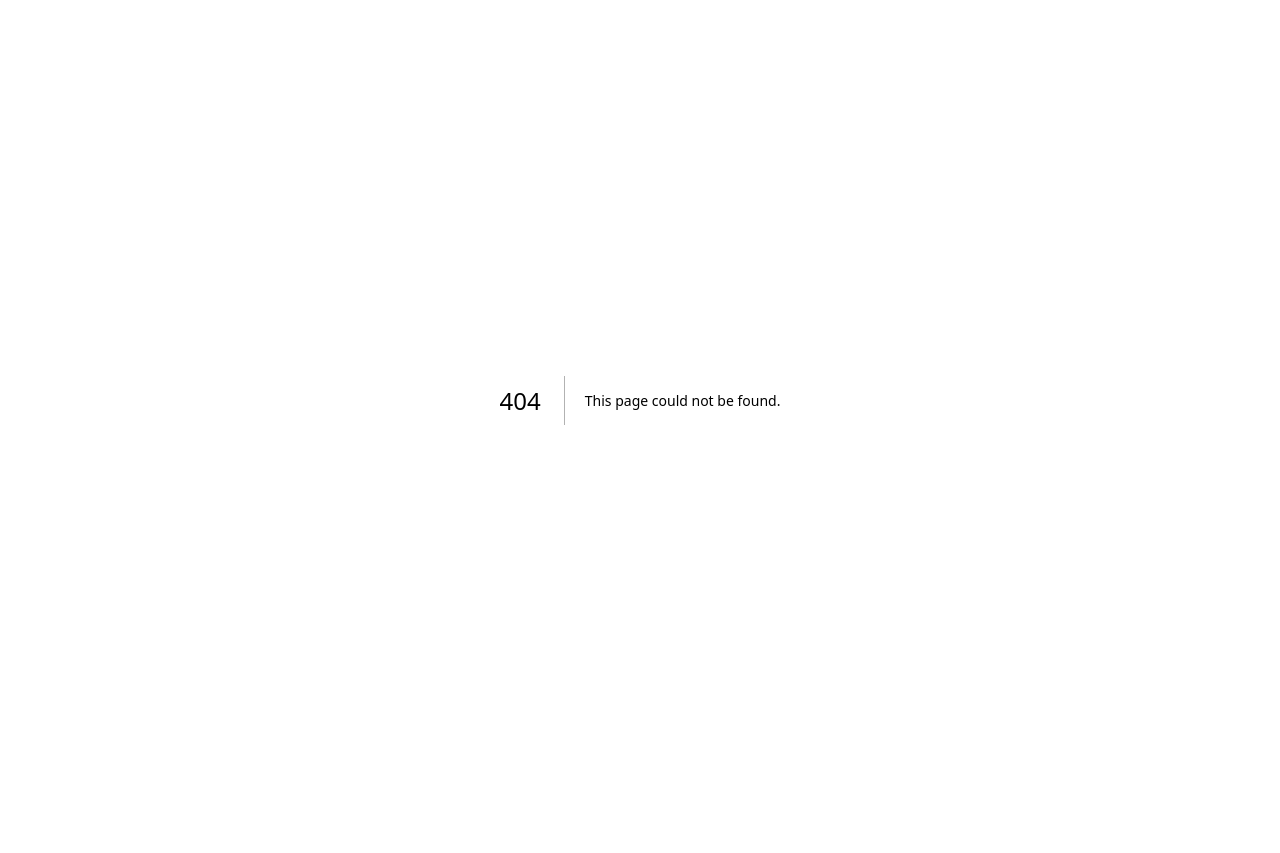
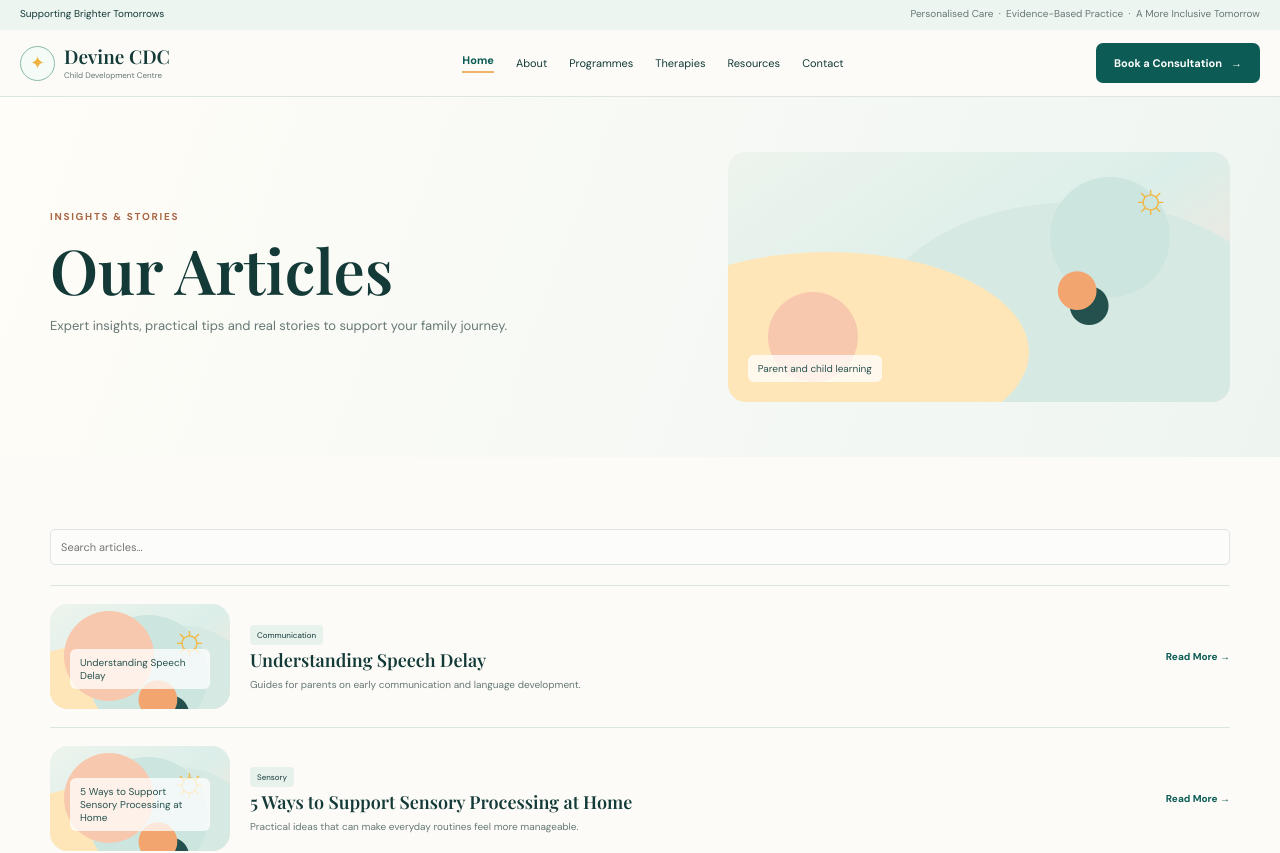
Before and after one commit to suchill03/devine-cdc-website, a Next.js app: page /blog in a window 1280 px wide. Before the commit this address had no page. Shown: the top 853 px of the page. Before the commit the page ends 800 px from the top, so only its background shows below. Built offline with nearby package versions, Linux system fonts and the light colour scheme.

Commit message:
feat: add blog listing page

```diff
--- /dev/null
+++ b/src/app/blog/page.tsx
@@ -0,0 +1,3 @@
+import {Header,Footer,PageHero,Visual,CTA} from '@/components/site';
+const articles=[['understanding-speech-delay','Understanding Speech Delay','Guides for parents on early communication and language development.','Communication'],['sensory-processing-at-home','5 Ways to Support Sensory Processing at Home','Practical ideas that can make everyday routines feel more manageable.','Sensory'],['preparing-for-school','Preparing for School: A Parent’s Guide','Simple ways to build confidence and independence before school.','School Readiness'],['aba-therapy-explained','ABA Therapy Explained','An accessible introduction to structured behavioural support.','ABA'],['building-social-skills','Building Social Skills Through Play','Ideas for making connection and participation part of play.','Social Skills']];
+export default function Blog(){return <><Header/><PageHero eyebrow="Insights & Stories" title="Our Articles" copy="Expert insights, practical tips and real stories to support your family journey." imageLabel="Parent and child learning"/><main><section className="section"><div className="container"><input className="search" placeholder="Search articles…" aria-label="Search articles"/><div className="blog-list" style={{marginTop:20}}>{articles.map(a=><a className="article-row" href={`/blog/${a[0]}`} key={a[0]}><Visual label={a[1]}/><div><small>{a[3]}</small><h3 className="serif">{a[1]}</h3><p>{a[2]}</p></div><span className="learn">Read More →</span></a>)}</div><div className="pagination"><a href="/blog">1</a><a href="/blog">2</a><a href="/blog">3</a><a href="/blog">→</a></div></div></section><CTA/></main><Footer/></>}
```
